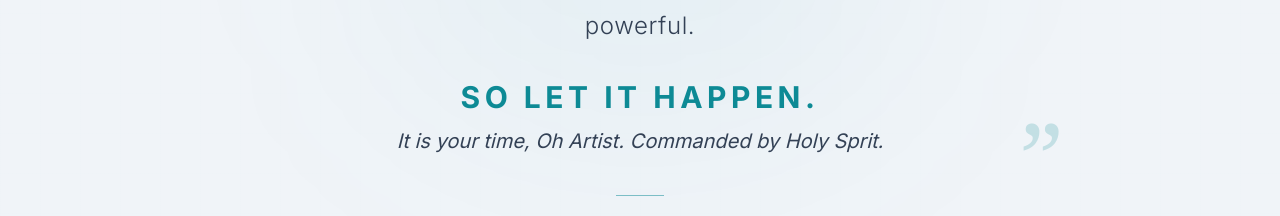
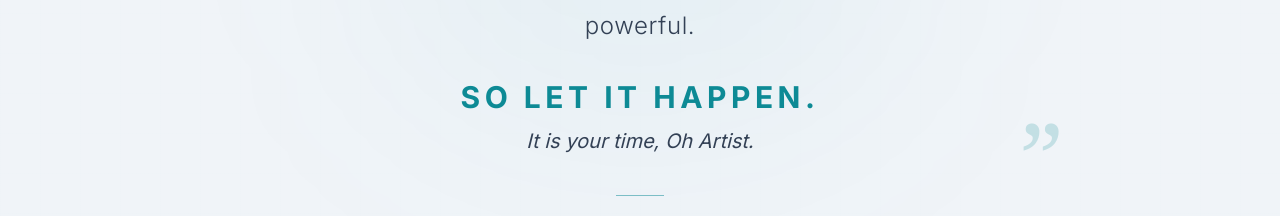
Before and after one commit to Abashansari/Personal-Portfolio, a Next.js app: page / in a window 1280 px wide. Shown: the part 1308-1524 px from the top of the page. Built offline with nearby package versions, Linux system fonts and the light colour scheme.

Commit message:
remove text

```diff
--- a/src/components/Intro.tsx
+++ b/src/components/Intro.tsx
@@ -73,7 +73,6 @@ export default function Intro() {
 
                 <p className="mt-3 text-lg md:text-xl italic text-text-secondary">
                   It is your time, Oh Artist.
-                  Commanded by Holy Sprit.
                 </p>
               </div>
             </blockquote>
```
